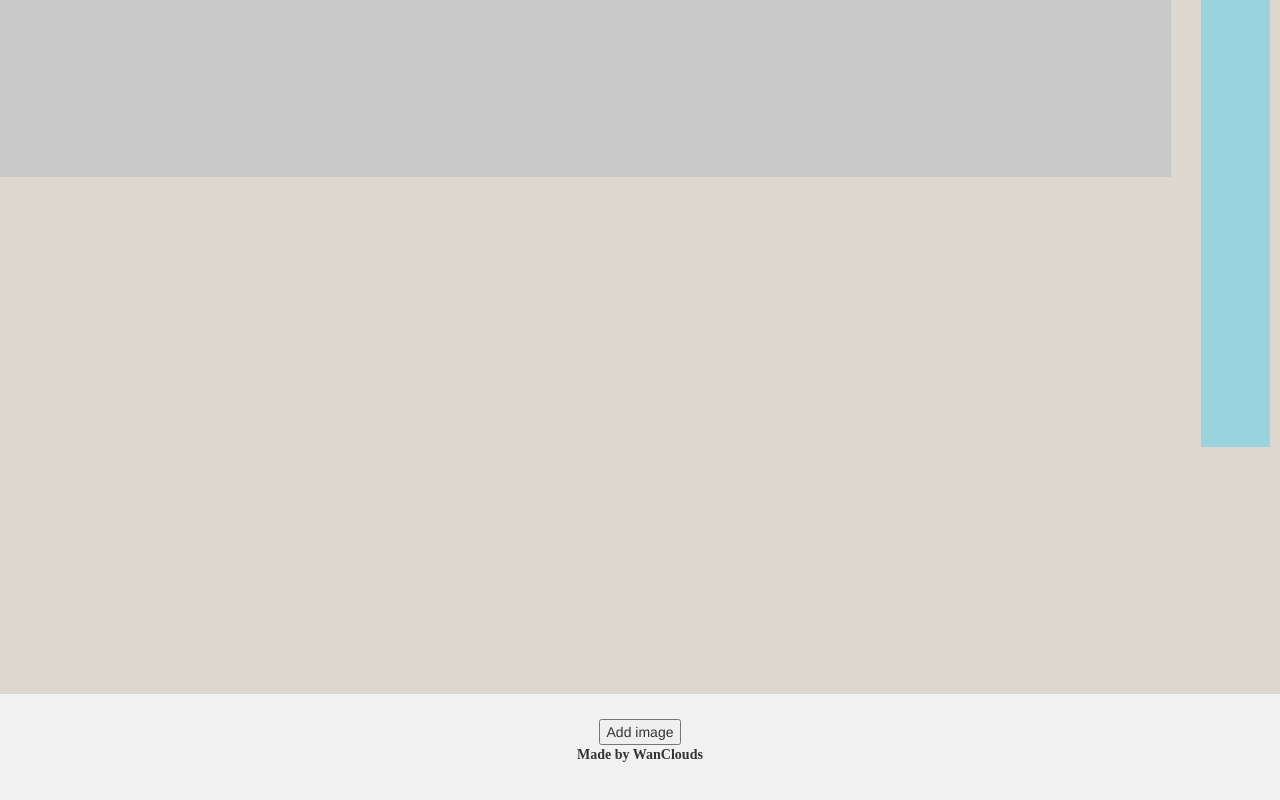
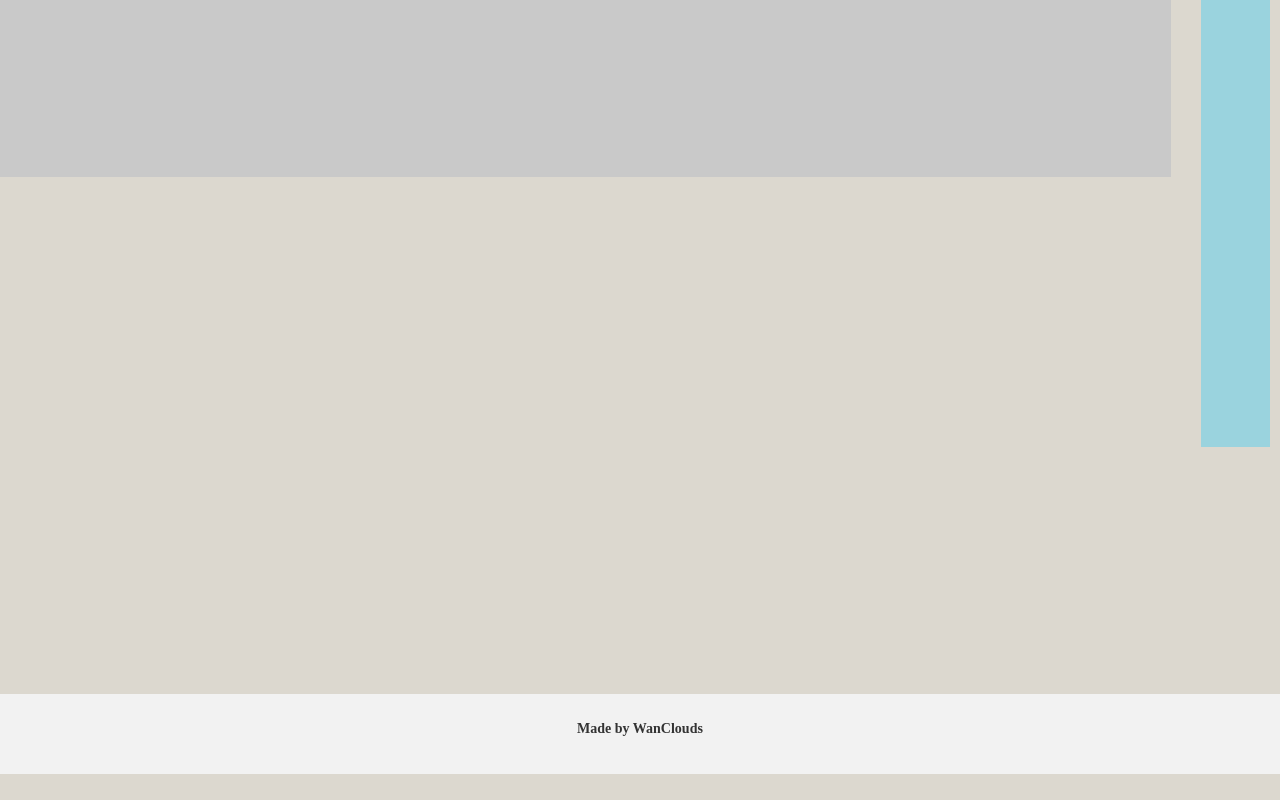
Before and after one commit to vrdyno/mirror, a website: page khidki.html in a window 1280 px wide. Shown: the part 597-1397 px from the top of the page. After the commit the page ends 1371 px from the top, so only its background shows below. Drawn offline with nearby package versions, Linux system fonts and the light colour scheme; a script that the page names is missing.

Commit message:
Update khidki.html

```diff
--- a/khidki.html
+++ b/khidki.html
@@ -370,7 +370,7 @@ This text is displayed if your browser does not support HTML5 Canvas.
 
 <footer  style=" margin-top: 6cm;"
  class="container-fluid text-center">
- <button>Add image</button><span></span>
+
 
 
   <p>Made by WanClouds
```
